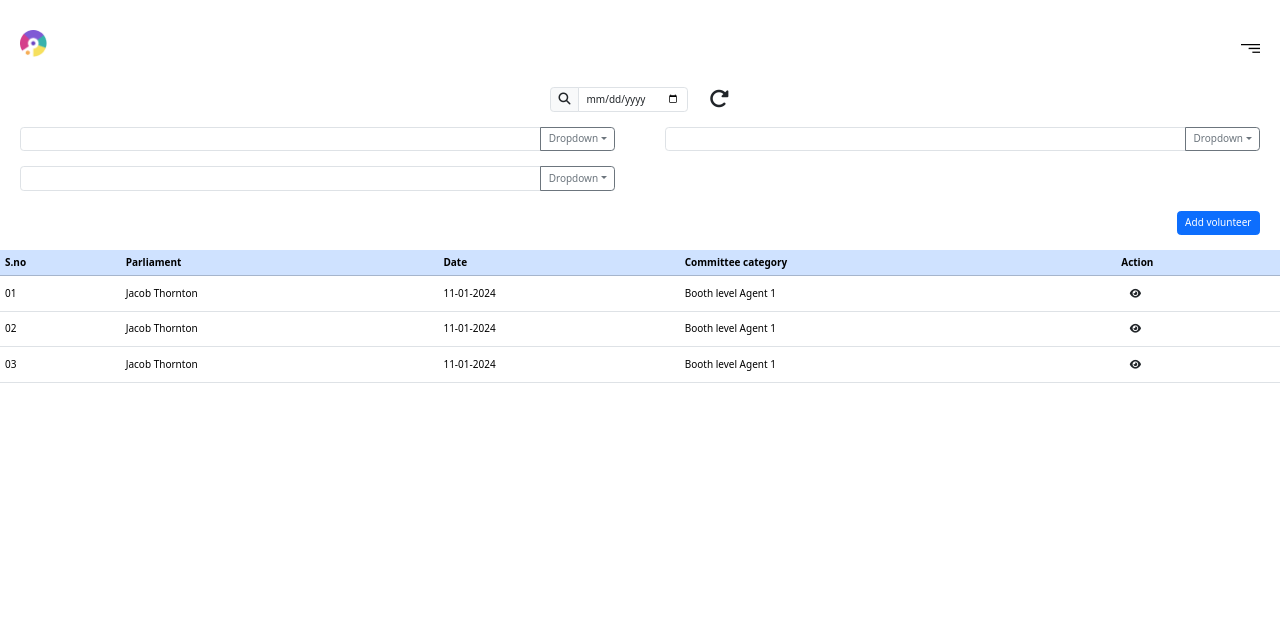
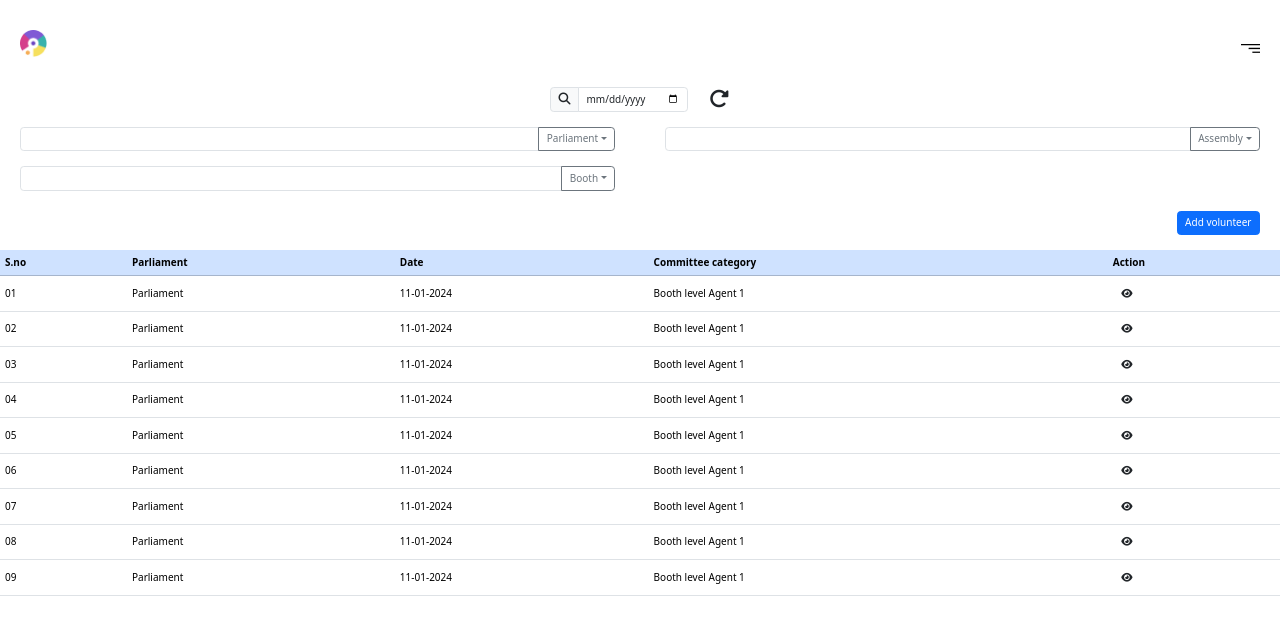
Before and after one commit to Lexodd-Hypernova/Rajath-Front, a React (Vite) app: page /surveyor in a window 1280 px wide. Shown: the top 622 px of the page. Built offline with nearby package versions, Linux system fonts and the light colour scheme.

Commit message:
updated code

```diff
--- a/src/components/surveyor/Surveyor.jsx
+++ b/src/components/surveyor/Surveyor.jsx
@@ -37,24 +37,24 @@ const Surveyor = () => {
                             <div className='sur_pr'>
                                 <div className="input-group">
                                     <input type="text" className="form-control" aria-label="Text input with dropdown button" />
-                                    <button class="btn btn-outline-secondary dropdown-toggle" type="button" data-bs-toggle="dropdown" aria-expanded="false">Dropdown</button>
+                                    <button class="btn btn-outline-secondary dropdown-toggle" type="button" data-bs-toggle="dropdown" aria-expanded="false">Parliament</button>
                                     <ul className="dropdown-menu dropdown-menu-end">
-                                        <li><a className="dropdown-item" >Action</a></li>
-                                        <li><a className="dropdown-item" >Another action</a></li>
-                                        <li><a className="dropdown-item" >Something else here</a></li>
-                                        <li><a className="dropdown-item" >Separated link</a></li>
+                                        <li><a className="dropdown-item" >Parliament1</a></li>
+                                        <li><a className="dropdown-item" >Parliament2</a></li>
+                                        <li><a className="dropdown-item" >Parliament3</a></li>
+                                        <li><a className="dropdown-item" >Parliament4</a></li>
                                     </ul>
                                 </div>
                             </div>
                             <div className='sur_as'>
                                 <div className="input-group">
                                     <input type="text" className="form-control" aria-label="Text input with dropdown button" />
-                                    <button class="btn btn-outline-secondary dropdown-toggle" type="button" data-bs-toggle="dropdown" aria-expanded="false">Dropdown</button>
+                                    <button class="btn btn-outline-secondary dropdown-toggle" type="button" data-bs-toggle="dropdown" aria-expanded="false">Assembly</button>
                                     <ul className="dropdown-menu dropdown-menu-end">
-                                        <li><a className="dropdown-item" >Action</a></li>
-                                        <li><a className="dropdown-item" >Another action</a></li>
-                                        <li><a className="dropdown-item" >Something else here</a></li>
-                                        <li><a className="dropdown-item" >Separated link</a></li>
+                                        <li><a className="dropdown-item" >Assembly1</a></li>
+                                        <li><a className="dropdown-item" >Assembly2</a></li>
+                                        <li><a className="dropdown-item" >Assembly3</a></li>
+                                        <li><a className="dropdown-item" >Assembly4</a></li>
                                     </ul>
                                 </div>
                             </div>
@@ -63,12 +63,12 @@ const Surveyor = () => {
                             <div className='sur_bt'>
                                 <div className="input-group">
                                     <input type="text" className="form-control" aria-label="Text input with dropdown button" />
-                                    <button class="btn btn-outline-secondary dropdown-toggle" type="button" data-bs-toggle="dropdown" aria-expanded="false">Dropdown</button>
+                                    <button class="btn btn-outline-secondary dropdown-toggle" type="button" data-bs-toggle="dropdown" aria-expanded="false">Booth</button>
                                     <ul className="dropdown-menu dropdown-menu-end">
-                                        <li><a className="dropdown-item" >Action</a></li>
-                                        <li><a className="dropdown-item" >Another action</a></li>
-                                        <li><a className="dropdown-item" >Something else here</a></li>
-                                        <li><a className="dropdown-item" >Separated link</a></li>
+                                        <li><a className="dropdown-item" >Booth1</a></li>
+                                        <li><a className="dropdown-item" >Booth2</a></li>
+                                        <li><a className="dropdown-item" >Booth3</a></li>
+                                        <li><a className="dropdown-item" >Booth4</a></li>
                                     </ul>
                                 </div>
                             </div>
@@ -95,7 +95,7 @@ const Surveyor = () => {
                             <tbody className='align-middle'>
                                 <tr className='align-middle'>
                                     <td>01</td>
-                                    <td className='align-middle'>Jacob Thornton</td>
+                                    <td className='align-middle'>Parliament</td>
                                     <td>11-01-2024</td>
                                     <td>Booth level Agent 1</td>
                                     <td className='align-middle'>
@@ -106,7 +106,7 @@ const Surveyor = () => {
                                 </tr>
                                 <tr className='align-middle'>
                                     <td>02</td>
-                                    <td>Jacob Thornton</td>
+                                    <td>Parliament</td>
                                     <td>11-01-2024</td>
                                     <td>Booth level Agent 1</td>
                                     <td className='align-middle'>
@@ -117,7 +117,73 @@ const Surveyor = () => {
                                 </tr>
                                 <tr className='align-middle'>
                                     <td>03</td>
-                                    <td>Jacob Thornton</td>
+                                    <td>Parliament</td>
+                                    <td>11-01-2024</td>
+                                    <td>Booth level Agent 1</td>
+                                    <td className='align-middle'>
+                                        <button type="button" class="btn" data-bs-toggle="modal" data-bs-target="#exampleModal">
+                                            <i className="fa-solid fa-eye"></i>
+                                        </button>
+                                    </td>
+                                </tr>
+                                <tr className='align-middle'>
+                                    <td>04</td>
+                                    <td className='align-middle'>Parliament</td>
+                                    <td>11-01-2024</td>
+                                    <td>Booth level Agent 1</td>
+                                    <td className='align-middle'>
+                                        <button type="button" class="btn" data-bs-toggle="modal" data-bs-target="#exampleModal">
+                                            <i className="fa-solid fa-eye"></i>
+                                        </button>
+                                    </td>
+                                </tr>
+                                <tr className='align-middle'>
+                                    <td>05</td>
+                                    <td>Parliament</td>
+                                    <td>11-01-2024</td>
+                                    <td>Booth level Agent 1</td>
+                                    <td className='align-middle'>
+                                        <button type="button" class="btn" data-bs-toggle="modal" data-bs-target="#exampleModal">
+                                            <i className="fa-solid fa-eye"></i>
+                                        </button>
+                                    </td>
+                                </tr>
+                                <tr className='align-middle'>
+                                    <td>06</td>
+                                    <td>Parliament</td>
+                                    <td>11-01-2024</td>
+                                    <td>Booth level Agent 1</td>
+                                    <td className='align-middle'>
+                                        <button type="button" class="btn" data-bs-toggle="modal" data-bs-target="#exampleModal">
+                                            <i className="fa-solid fa-eye"></i>
+                                        </button>
+                                    </td>
+                                </tr>
+                                <tr className='align-middle'>
+                                    <td>07</td>
+                                    <td className='align-middle'>Parliament</td>
+                                    <td>11-01-2024</td>
+                                    <td>Booth level Agent 1</td>
+                                    <td className='align-middle'>
+                                        <button type="button" class="btn" data-bs-toggle="modal" data-bs-target="#exampleModal">
+                                            <i className="fa-solid fa-eye"></i>
+                                        </button>
+                                    </td>
+                                </tr>
+                                <tr className='align-middle'>
+                                    <td>08</td>
+                                    <td>Parliament</td>
+                                    <td>11-01-2024</td>
+                                    <td>Booth level Agent 1</td>
+                                    <td className='align-middle'>
+                                        <button type="button" class="btn" data-bs-toggle="modal" data-bs-target="#exampleModal">
+                                            <i className="fa-solid fa-eye"></i>
+                                        </button>
+                                    </td>
+                                </tr>
+                                <tr className='align-middle'>
+                                    <td>09</td>
+                                    <td>Parliament</td>
                                     <td>11-01-2024</td>
                                     <td>Booth level Agent 1</td>
                                     <td className='align-middle'>
```
